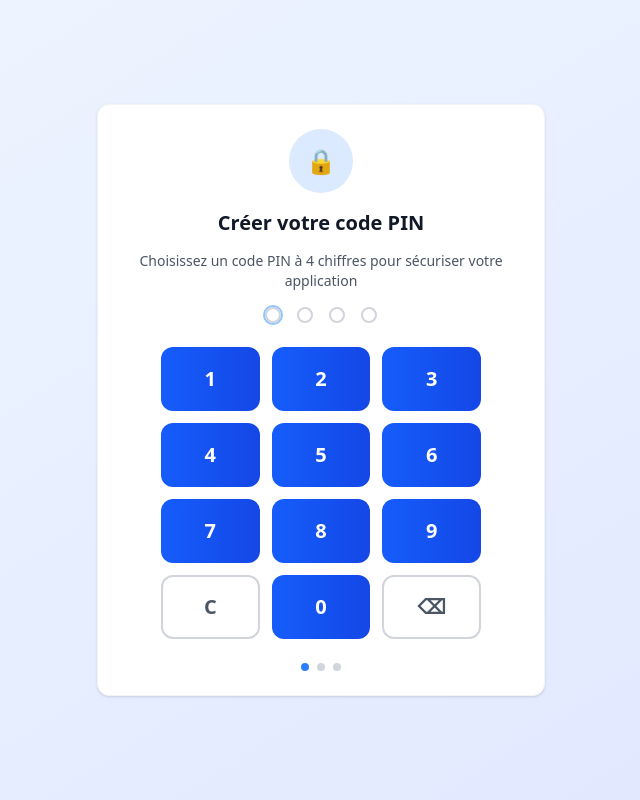
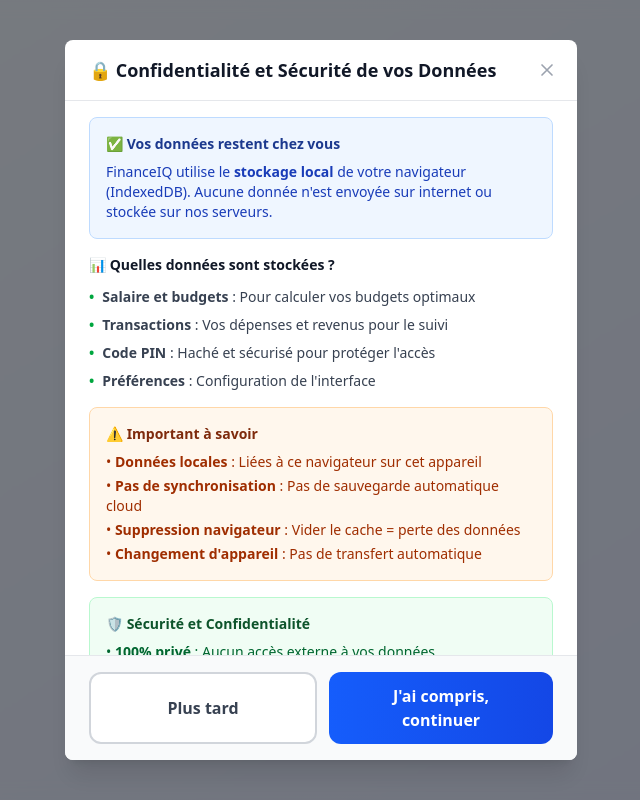
Before and after one commit to sikamloic/FinanceIQ, a React (Vite) app: page /transactions in a window 1280 px wide. Shown: the whole page, without its empty margins (319-959 px from the left). Built offline with nearby package versions, Linux system fonts and the light colour scheme.

Commit message:
29/09/2025

```diff
--- /dev/null
+++ b/src/components/DataPrivacyModal.tsx
@@ -0,0 +1,105 @@
+// FinanceIQ - Modal Confidentialité des Données
+// Information sur le stockage et la sécurité des données
+
+import { Modal, ModalHeader, ModalTitle, ModalBody, ModalFooter } from './ui/Modal'
+import { Button } from './ui'
+
+interface DataPrivacyModalProps {
+  isOpen: boolean
+  onClose: () => void
+  onAccept: () => void
+}
+
+export default function DataPrivacyModal({ isOpen, onClose, onAccept }: DataPrivacyModalProps) {
+  return (
+    <Modal isOpen={isOpen} onClose={onClose} size="lg" closeOnOverlay={false}>
+      <ModalHeader>
+        <ModalTitle>🔒 Confidentialité et Sécurité de vos Données</ModalTitle>
+      </ModalHeader>
+
+      <ModalBody>
+        <div className="space-y-4 text-sm">
+          <div className="bg-blue-50 p-4 rounded-lg border border-blue-200">
+            <h3 className="font-semibold text-blue-900 mb-2">✅ Vos données restent chez vous</h3>
+            <p className="text-blue-800">
+              FinanceIQ utilise le <strong>stockage local</strong> de votre navigateur (IndexedDB).
+              Aucune donnée n'est envoyée sur internet ou stockée sur nos serveurs.
+            </p>
+          </div>
+
+          <div className="space-y-3">
+            <h3 className="font-semibold text-gray-900">📊 Quelles données sont stockées ?</h3>
+            <ul className="space-y-2 text-gray-700">
+              <li className="flex items-start space-x-2">
+                <span className="text-green-600 font-bold">•</span>
+                <span><strong>Salaire et budgets</strong> : Pour calculer vos budgets optimaux</span>
+              </li>
+              <li className="flex items-start space-x-2">
+                <span className="text-green-600 font-bold">•</span>
+                <span><strong>Transactions</strong> : Vos dépenses et revenus pour le suivi</span>
+              </li>
+              <li className="flex items-start space-x-2">
+                <span className="text-green-600 font-bold">•</span>
+                <span><strong>Code PIN</strong> : Haché et sécurisé pour protéger l'accès</span>
+              </li>
+              <li className="flex items-start space-x-2">
+                <span className="text-green-600 font-bold">•</span>
+                <span><strong>Préférences</strong> : Configuration de l'interface</span>
+              </li>
+            </ul>
+          </div>
+
+          <div className="bg-orange-50 p-4 rounded-lg border border-orange-200">
+            <h3 className="font-semibold text-orange-900 mb-2">⚠️ Important à savoir</h3>
+            <ul className="space-y-1 text-orange-800 text-sm">
+              <li>• <strong>Données locales</strong> : Liées à ce navigateur sur cet appareil</li>
+              <li>• <strong>Pas de synchronisation</strong> : Pas de sauvegarde automatique cloud</li>
+              <li>• <strong>Suppression navigateur</strong> : Vider le cache = perte des données</li>
+              <li>• <strong>Changement d'appareil</strong> : Pas de transfert automatique</li>
+            </ul>
+          </div>
+
+          <div className="bg-green-50 p-4 rounded-lg border border-green-200">
+            <h3 className="font-semibold text-green-900 mb-2">🛡️ Sécurité et Confidentialité</h3>
+            <ul className="space-y-1 text-green-800 text-sm">
+              <li>• <strong>100% privé</strong> : Aucun accès externe à vos données</li>
+              <li>• <strong>Pas de tracking</strong> : Aucun suivi publicitaire</li>
+              <li>• <strong>Pas de cookies</strong> : Utilisation sans cookies tiers</li>
+              <li>• <strong>Code PIN</strong> : Protection par code d'accès personnel</li>
+              <li>• <strong>Open source</strong> : Code transparent et vérifiable</li>
+            </ul>
+          </div>
+
+          <div className="bg-gray-50 p-4 rounded-lg border border-gray-200">
+            <h3 className="font-semibold text-gray-900 mb-2">💡 Recommandations</h3>
+            <ul className="space-y-1 text-gray-700 text-sm">
+              <li>• <strong>Sauvegarde manuelle</strong> : Notez vos données importantes</li>
+              <li>• <strong>Navigateur principal</strong> : Utilisez toujours le même navigateur</li>
+              <li>• <strong>Pas de mode privé</strong> : Évitez la navigation privée pour FinanceIQ</li>
+              <li>• <strong>Mise à jour navigateur</strong> : Gardez votre navigateur à jour</li>
+            </ul>
+          </div>
+        </div>
+      </ModalBody>
+
+      <ModalFooter>
+        <div className="flex space-x-3 w-full">
+          <Button
+            onClick={onClose}
+            variant="outline"
+            className="flex-1"
+          >
+            Plus tard
+          </Button>
+          <Button
+            onClick={onAccept}
+            variant="primary"
+            className="flex-1"
+          >
+            J'ai compris, continuer
+          </Button>
+        </div>
+      </ModalFooter>
+    </Modal>
+  )
+}
--- a/src/components/Layout.tsx
+++ b/src/components/Layout.tsx
@@ -36,20 +36,20 @@
     <div className="min-h-screen bg-gray-50 flex flex-col">
       {/* Header moderne avec charte - Fixe */}
       <header className="fixed top-0 left-0 right-0 bg-gradient-to-r from-blue-600/95 to-blue-700/95 backdrop-blur-sm text-white shadow-lg z-50">
-        <div className="max-w-7xl mx-auto px-4 py-4">
-          <div className="flex items-center justify-between">
+        <div className="max-w-7xl mx-auto px-3 py-3">
+          <div className="flex items-center justify-between gap-2">
             <div className="flex-1 min-w-0">
-              <h1 className="text-lg font-semibold text-white truncate">{getPageTitle()}</h1>
+              <h1 className="text-base font-semibold text-white truncate">{getPageTitle()}</h1>
               <p className="text-blue-100 text-xs truncate">FinanceIQ</p>
             </div>
-            <div className="flex items-center space-x-3">
-              <CurrencyDollarIcon className="w-8 h-8 text-blue-100" />
+            <div className="flex items-center space-x-2">
+              <CurrencyDollarIcon className="w-6 h-6 text-blue-100" />
               <button
                 onClick={logout}
-                className="p-2 text-blue-100 hover:text-white hover:bg-blue-500 rounded-lg transition-colors"
+                className="p-1.5 text-blue-100 hover:text-white hover:bg-blue-500 rounded-lg transition-colors"
                 title="Se déconnecter"
               >
-                <LockClosedIcon className="w-5 h-5" />
+                <LockClosedIcon className="w-4 h-4" />
               </button>
             </div>
           </div>
--- a/src/pages/PinSetup.tsx
+++ b/src/pages/PinSetup.tsx
@@ -5,8 +5,8 @@
 import { Card, CardHeader, CardTitle, CardContent, Button } from '../components/ui'
 import NumericKeypad from '../components/NumericKeypad'
 import PinDisplay from '../components/PinDisplay'
+import DataPrivacyModal from '../components/DataPrivacyModal'
 import { hashPin } from '../utils/crypto'
-// import { useSettings } from '../hooks/useSettings' // Pour future intégration
 
 type SetupStep = 'enter' | 'confirm' | 'success' | 'error'
 
@@ -17,6 +17,7 @@
 export default function PinSetup({ onComplete }: PinSetupProps = {}) {
   const [step, setStep] = useState<SetupStep>('enter')
   const [firstPin, setFirstPin] = useState('')
+  const [showPrivacyModal, setShowPrivacyModal] = useState(true)
   const [confirmPin, setConfirmPin] = useState('')
   const [isLoading, setIsLoading] = useState(false)
   const [error, setError] = useState('')
@@ -288,6 +289,13 @@
           )}
         </CardContent>
       </Card>
+
+      {/* Modal Confidentialité */}
+      <DataPrivacyModal
+        isOpen={showPrivacyModal}
+        onClose={() => setShowPrivacyModal(false)}
+        onAccept={() => setShowPrivacyModal(false)}
+      />
     </div>
   )
 }
--- a/src/pages/Settings.tsx
+++ b/src/pages/Settings.tsx
@@ -4,6 +4,7 @@
 import { useState, useEffect } from 'react'
 import { Card, CardHeader, CardTitle, CardContent, Button } from '../components/ui'
 import NumericInput from '../components/NumericInput'
+import DataPrivacyModal from '../components/DataPrivacyModal'
 import { formatCurrencyXAF } from '../utils/format'
 import { BUDGET_RULES, calculateBudgetAmount, getBudgetValidation } from '../types/budgetRules'
 import { resetDatabase, resetTransactionsOnly, showDatabaseStats } from '../utils/resetDatabase'
@@ -29,6 +30,7 @@
   const [dbStats, setDbStats] = useState<{ transactions: number; categories: number; settings: number } | null>(null)
   const [useRecommended, setUseRecommended] = useState(true)
   const [needsCategoryMigration, setNeedsCategoryMigration] = useState(false)
+  const [showPrivacyModal, setShowPrivacyModal] = useState(false)
 
   // Initialiser les budgets avec les valeurs recommandées
   const initializeBudgets = (salary: number, useRecommendedValues: boolean = true) => {
@@ -558,41 +560,51 @@
               </div>
             )}
 
-            <div className="flex space-x-2">
+            <div className="space-y-2">
               {needsCategoryMigration && (
                 <Button
                   onClick={handleMigrateCategories}
                   disabled={isResetting}
                   variant="primary"
-                  className="flex-1"
+                  className="w-full"
                 >
                   {isResetting ? 'Migration...' : 'Migrer Catégories'}
                 </Button>
               )}
 
+              <div className="grid grid-cols-1 sm:grid-cols-3 gap-2">
                 <Button
                   onClick={handleReloadSettings}
                   disabled={isLoading}
                   variant="outline"
-                className="flex-1 border-blue-300 text-blue-700"
+                  className="border-blue-300 text-blue-700"
                 >
-                {isLoading ? 'Chargement...' : 'Recharger Settings'}
+                  {isLoading ? 'Chargement...' : 'Recharger'}
+                </Button>
+
+                <Button
+                  onClick={() => setShowPrivacyModal(true)}
+                  variant="outline"
+                  className="border-gray-300 text-gray-700"
+                >
+                  🔒 Confidentialité
                 </Button>
 
                 <Button
                   onClick={handleResetTransactions}
                   disabled={isResetting}
                   variant="outline"
-                className="flex-1 border-orange-300 text-orange-700"
+                  className="border-orange-300 text-orange-700"
                 >
                   {isResetting ? 'Reset...' : 'Vider Transactions'}
                 </Button>
+              </div>
 
               <Button
                 onClick={handleResetDatabase}
                 disabled={isResetting}
                 variant="danger"
-                className="flex-1"
+                className="w-full"
               >
                 {isResetting ? 'Reset...' : 'Reset Complet'}
               </Button>
@@ -600,6 +612,13 @@
           </div>
         </CardContent>
       </Card>
+
+      {/* Modal Confidentialité */}
+      <DataPrivacyModal
+        isOpen={showPrivacyModal}
+        onClose={() => setShowPrivacyModal(false)}
+        onAccept={() => setShowPrivacyModal(false)}
+      />
     </div>
   )
 }
--- a/src/types/index.ts
+++ b/src/types/index.ts
@@ -64,22 +64,25 @@
 
 // Constantes
 export const DEFAULT_SETTINGS: Omit<Settings, 'id' | 'createdAt' | 'updatedAt'> = {
-  salary: 250000, // 250k XAF
-  rentMonthly: 35000, // 35k XAF
+  salary: 0, // Obligatoire : utilisateur doit saisir son salaire
+  rentMonthly: 0, // Calculé automatiquement selon salaire
   rentMarginPct: 10, // 10%
-  salarySavePct: 10, // 10%
+  salarySavePct: 25, // 25% épargne recommandée
 
-  // Budgets par catégorie (montants mensuels en XAF)
-  nutritionBudget: 50000, // Nutrition/Alimentation
-  transportBudget: 32550, // Transport (1500 × 21.7 jours)
-  utilitiesBudget: 25000, // Eau & Électricité
-  healthBeautyBudget: 15000, // Santé & Beauté
-  phoneInternetBudget: 12500, // Téléphone & Internet
-  leisureBudget: 20000, // Loisirs
-  diversBudget: 15000, // Divers
-  pocketMonsieurBudget: 25000, // Poche Monsieur
-  pocketMadameBudget: 25000, // Poche Madame
-  familyAidBudget: 30000 // Aide à la famille
+  // Budgets par catégorie (calculés automatiquement selon salaire)
+  nutritionBudget: 0, // Calculé selon salaire
+  transportBudget: 0, // Calculé selon salaire
+  utilitiesBudget: 0, // Calculé selon salaire
+  healthBeautyBudget: 0, // Calculé selon salaire
+  phoneInternetBudget: 0, // Calculé selon salaire
+  leisureBudget: 0, // Calculé selon salaire
+  diversBudget: 0, // Calculé selon salaire
+  pocketMonsieurBudget: 0, // Calculé selon salaire
+  pocketMadameBudget: 0, // Calculé selon salaire
+  familyAidBudget: 0, // Calculé selon salaire
+
+  // Budgets scientifiques (calculés automatiquement)
+  scientificBudgets: {} // Vide par défaut, calculé selon salaire
 }
 
 export const DEFAULT_CATEGORIES: Omit<Category, 'id'>[] = [
```
Lines whose indentation alone changed are shown as unchanged.
